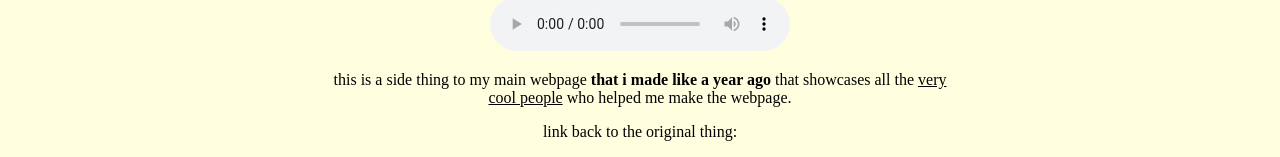
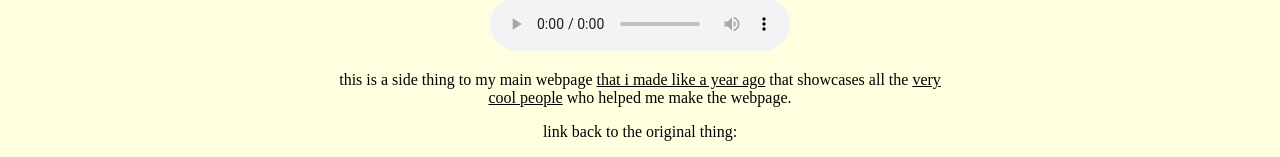
Before and after one commit to KoolKid1256/KoolKid1256.github.io, a plain HTML site: page index.html in a window 1280 px wide. Shown: the part 529-686 px from the top of the page. Drawn offline with Linux system fonts and the light colour scheme.

Commit message:
wording change 2

```diff
--- a/index.html
+++ b/index.html
@@ -34,7 +34,7 @@
             <source src="audio/hall of fame temporary.mp3" type="audio/mpeg">
             your browser does not support the audio element.
         </audio>
-        <p>this is a side thing to my main webpage <b>that i made like a year ago</b> that showcases all the <u>very cool people</u> who helped me make the webpage.</p>
+        <p>this is a side thing to my main webpage <u>that i made like a year ago</u> that showcases all the <u>very cool people</u> who helped me make the webpage.</p>
         <p>link back to the original thing:</p>
         <a href="https://art-and-music-website.vercel.app/">wow! very cool!</a>
         <br>
```
